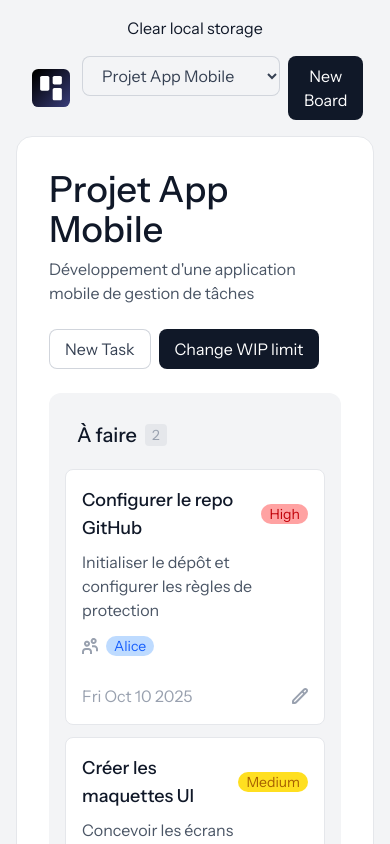
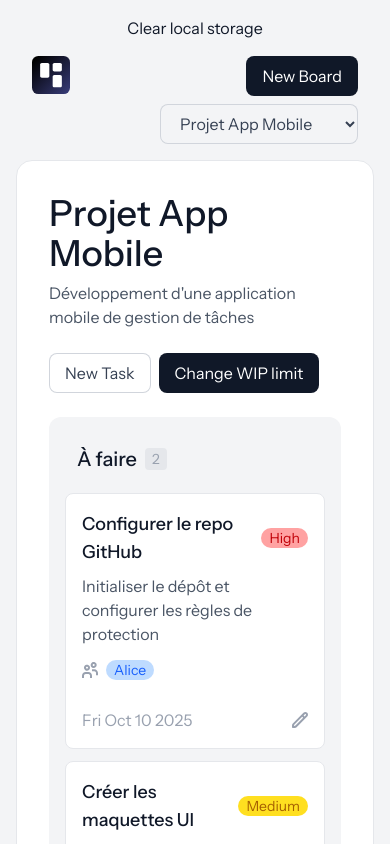
Before and after one commit to FlorianBardin/task-flow, a React (Vite) app: page / in a window 390 px wide. Shown: the top 844 px of the page. Built offline with nearby package versions, Linux system fonts and the light colour scheme.

Commit message:
Ajout de responsivité sur les boutons de haut de page

```diff
--- a/src/App.tsx
+++ b/src/App.tsx
@@ -25,9 +25,9 @@
       >
         Clear local storage
       </button>
-      <div className="flex justify-between px-4 gap-3">
+      <div className="flex justify-between items-start sm:items-center px-4 gap-3">
         <img className="w-9.5" src="task-flow-logo.svg" alt="" />
-        <div className="flex flex-row-reverse gap-2 justify-between">
+        <div className="flex flex-col sm:flex-row-reverse items-end gap-2">
           <Button
             variant="secondary"
             onClick={() => {
```
